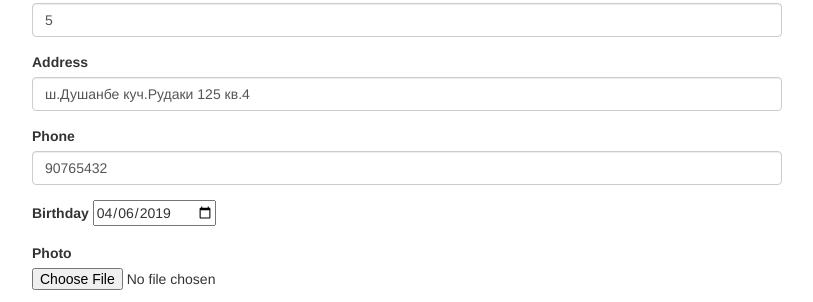
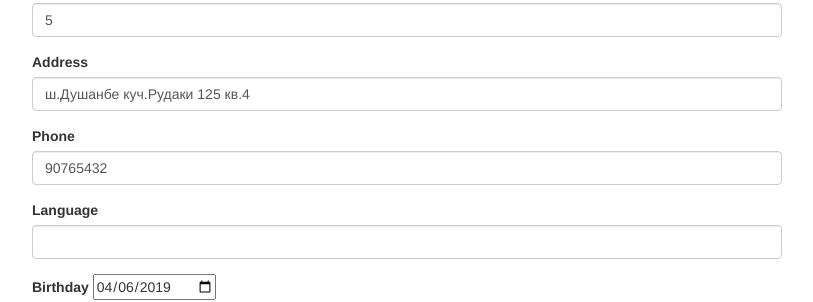
Before and after one commit to sobir-git/ExamRegister, a Flask app: page /edit_student/1 in a window 1280 px wide. Shown: the part 646-948 px from the top of the page, without its empty margins (233-1046 px from the left). Run offline with Flask 2, Linux system fonts and the light colour scheme; data comes from the database, SQL or seed files in the repository; both versions use the stored data as it was after the commit; some libraries are stand-ins or nearby versions.

Commit message:
Added  language and other fixes

```diff
--- a/main.py
+++ b/main.py
@@ -45,6 +45,7 @@ class Student(db.Model):
     address = db.Column(db.String(160), nullable=False)
     birthday = db.Column(db.Date, nullable=False)
     photo = db.Column(db.String(80), nullable=False)
+    language = db.Column(db.String(80), nullable=False)
 
     def __repr__(self):
         return '<Student %s %s>' % (self.name, self.surname)
@@ -81,6 +82,7 @@ def add_student():
     address = form.get('address')
     school = form.get('school')
     grade = form.get('grade')
+    language = form.get('language')
 
     if 'photo' not in request.files:
         flash('No file part')
@@ -102,7 +104,7 @@ def add_student():
 
     student = Student(name=name, surname=surname, father_name=father_name, father_surname=father_surname,
                       mother_name=mother_name, mother_surname=mother_surname, phone=phone, birthday=birthday,
-                      address=address, school=school, grade=grade, photo=filename)
+                      address=address, school=school, grade=grade, photo=filename, language=language)
     db.session.add(student)
     db.session.commit()
     print("Added student successfully.")
@@ -133,9 +135,11 @@ def edit_student(student_id):
         mother_surname = form.get('mother_surname')
         phone = form.get('phone')
 
+
         if form.get('birthday'): birthday = date(*map(int, form.get('birthday').split('-')))
         else: birthday = None
 
+        language = form.get('language')
         address = form.get('address')
         school = form.get('school')
         grade = form.get('grade')
@@ -157,6 +161,7 @@ def edit_student(student_id):
         student.address = address
         student.school = school
         student.grade = grade
+        student.language = language
 
         if 'photo' in request.files:
             file = request.files['photo']
--- a/templates/badge.html
+++ b/templates/badge.html
@@ -4,7 +4,7 @@
 	<title>Badge</title>
 	<style type="text/css">
 		@page {
-			margin: 0px;
+			margin: 10px;
 		}
 		.center{
 			display: block;
@@ -25,6 +25,8 @@
 			border: 1px solid #333;
 			margin: 50px;
 			padding: 20px;
+			padding-left: 50px;
+			padding-right: 50px;
 			margin-top: 0px;
 		}
 
@@ -120,7 +122,7 @@
 		</table>
 		<hr>
 		<div class="foot">
-			<p> Таърихи имтиҳон: 28.04.2019 </p>
+			<p> Таърихи имтиҳон: 05.05.2019 соати 8:00 </p>
 		</div>
 	</div>
 
--- a/templates/edit_student.html
+++ b/templates/edit_student.html
@@ -4,6 +4,8 @@
 {{super()}}
 <style type="text/css">
 	#photo {
+		width: 180px;
+		height: 180px;
 	}
 </style>
 {% endblock %}
--- a/templates/register_form.html
+++ b/templates/register_form.html
@@ -51,6 +51,11 @@
 	</div>
 
 	<div class="form-group">
+		<label>Language</label>
+		<input type="text" name="language" class="form-control" value="" required>
+	</div>
+
+	<div class="form-group">
 		<label>Birthday</label>
 		<input type="date" name="birthday" value="" required>
 	</div>
--- a/templates/student_edit_form.html
+++ b/templates/student_edit_form.html
@@ -50,6 +50,11 @@
 	</div>
 
 	<div class="form-group">
+		<label>Language</label>
+		<input type="text" name="language" class="form-control" value="{{student.language or ''}}" required>
+	</div>
+
+	<div class="form-group">
 		<label>Birthday</label>
 		<input type="date" name="birthday" value="{{student.birthday or ''}}" required>
 	</div>
@@ -59,7 +64,7 @@
 		<input type="file" name="photo" onchange="readURL(this);" accept="image/*">
 	</div>
 
-	<img id="photo" src="{{url_for('student_photo', filename=student.photo)}}" alt="Student photo"/>
+	<img id="photo" class="photo" src="{{url_for('student_photo', filename=student.photo)}}" alt="Student photo"/>
 
 	<br>
 	<br>
```
Also changed, not shown: img/13a63e5d-8565-4cec-9c88-1c45289bd9d5.png (deleted), img/2af4574f-8ec7-4289-94e1-e68b5b2604a5.png (deleted), img/2d5532fe-537c-4677-bdc1-cf250762e2b3.png (deleted), img/3c0939a2-ad40-49c5-8670-c16c59105428.png (deleted), img/6520a397-487d-43a7-97b4-ccd779150215.png (deleted), img/7907b510-3122-4825-965a-fa0040b85cd0.png (deleted), img/9bd73624-84db-4a1a-8697-d73360c46c5d.png (deleted), img/bdfaf9a1-8768-443c-a1fa-24a8605b0b31.png (deleted), img/c7cc5a1e-d6a3-4ecb-af27-fcd255c4250e.png (deleted), img/dc71e205-6443-4730-a313-e95051cd66e9.png (deleted), img/ed88973a-bc4b-473b-b7cd-11b8222b8c3d.png (deleted), img/f456eb21-6940-4644-8f8f-3dac0ffd0dc4.png (deleted), test.db.
